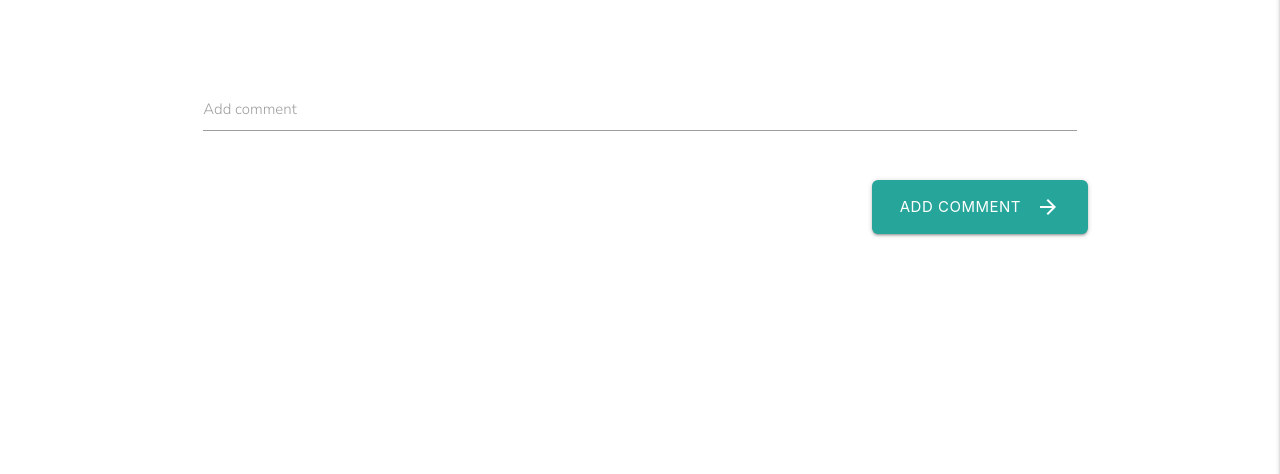
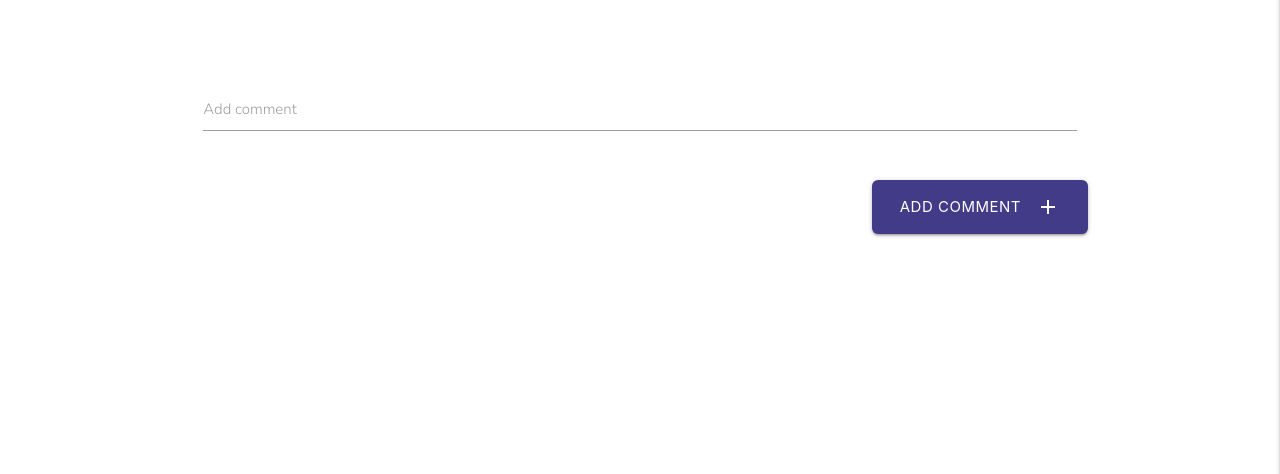
Before and after one commit to CarolinaCobo/la-biblioteca-ms3, a Flask app: page /add_comment/1 in a window 1280 px wide. Shown: the part 208-682 px from the top of the page. Run offline with Flask 2, Linux system fonts and the light colour scheme; some libraries are stand-ins or nearby versions; some web fonts are replaced.

Commit message:
Modify add comment page

```diff
--- a/templates/add_comment.html
+++ b/templates/add_comment.html
@@ -17,8 +17,8 @@
 
         <!-- Submit button -->
         <div class="row">
-            <button class="btn-large waves-effect waves-light right" type="submit">
-                Add Comment<i class="material-icons right">arrow_forward</i>
+            <button class="btn-large waves-effect waves-light button-purple right" type="submit">
+                Add Comment<i class="material-icons right">add</i>
             </button>
         </div>
     </form>
--- a/templates/books.html
+++ b/templates/books.html
@@ -9,7 +9,7 @@
 <div class="row card-panel">
   <form action="{{ url_for('search') }}" method="post" class="col s12">
     <div class="row valign-wrapper center-align">
-      <div class="input-field col s12 m8">
+      <div class="input-field col s12 ">
         <i class="prefix search"></i>
         <input type="text" name="query" id="query" minlength="3" class="validate" required />
         <label for="query">Search books</label>
```
